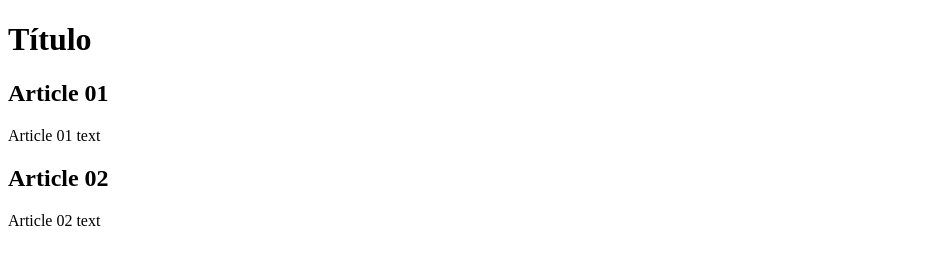
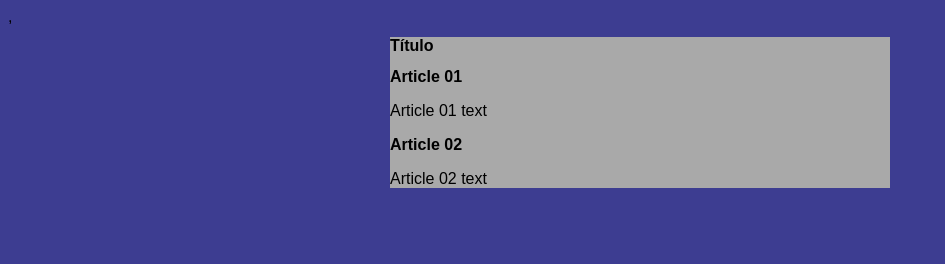
Before and after one commit to edoardaste/Projeto-site, a plain HTML site: page index.html in a window 1280 px wide. Shown: the whole page, without its empty margins (0-945 px from the left). Drawn offline with Linux system fonts and the light colour scheme.

Commit message:
firts commit design

```diff
--- /dev/null
+++ b/estilos/style.css
@@ -0,0 +1,16 @@
+* {
+    font-family: Arial, Helvetica, sans-serif;
+    font-size: 16px;
+}
+
+body {
+    background-color: rgb(61, 61, 145);
+}
+
+main {
+    background-color: darkgrey;
+    width: 500px;
+    margin:auto;
+    padding: 10 px;
+    box-shadow: 3px 3px 5px rgba (0, 0, 0, 473);
+}
--- a/index.html
+++ b/index.html
@@ -5,6 +5,7 @@
     <meta http-equiv="X-UA-Compatible" content="IE=edge">
     <meta name="viewport" content="width=device-width, initial-scale=1.0">
     <title>Site</title>
+    ,<link rel="stylesheet" href="estilos/style.css">
 </head>
 <body>
     <main>
```
